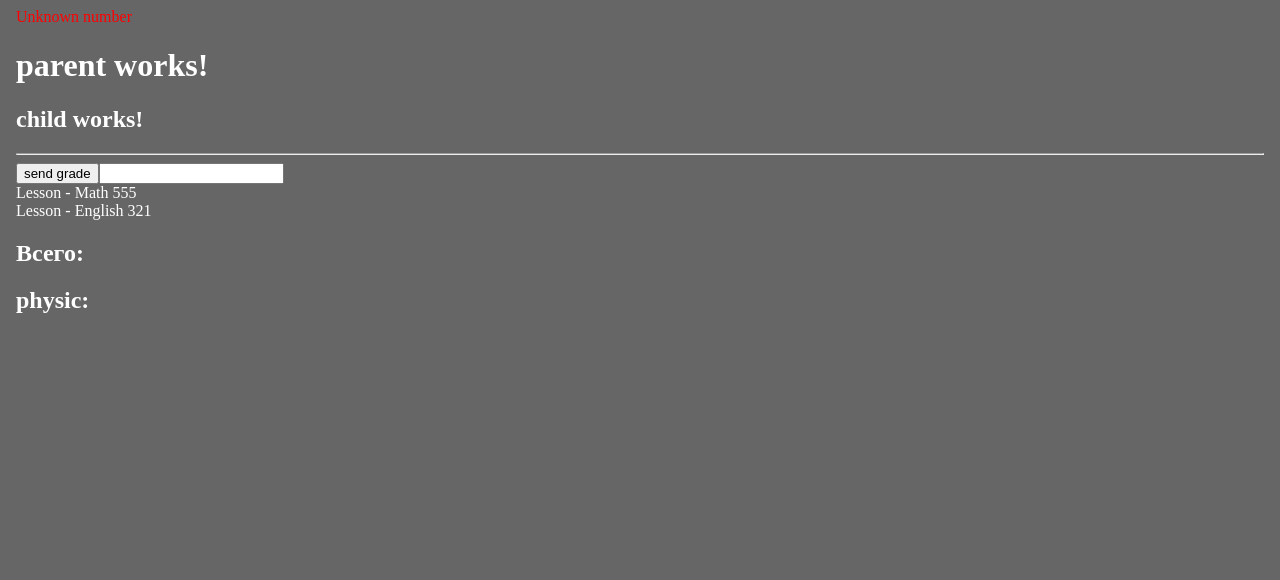
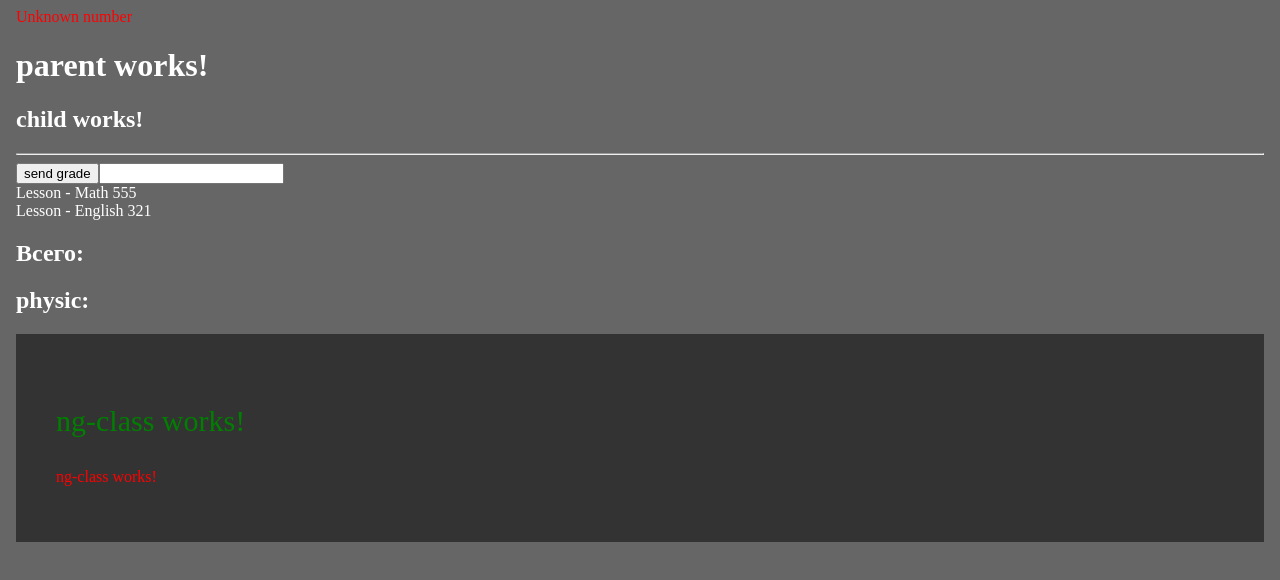
Before and after one commit to VictorSvetailo/Angular-Instagram-Prod, an Angular app: page / in a window 1280 px wide. Shown: the top 580 px of the page. Built offline with nearby package versions, Linux system fonts and the light colour scheme.

Commit message:
feat() NgClass

```diff
--- a/src/app/app.component.html
+++ b/src/app/app.component.html
@@ -39,6 +39,7 @@
 <!--    <h1>{{ textFormsModuleH }}</h1>-->
 <!--    <input type="text" [(ngModel)]="textFormsModuleH" />-->
     <inst-parent></inst-parent>
+    <inst-ng-class></inst-ng-class>
   </div>
   </body>
 </html>
--- a/src/app/app.module.ts
+++ b/src/app/app.module.ts
@@ -4,9 +4,10 @@ import { AppRoutingModule } from './app-routing.module'
 import { AppComponent } from './app.component'
 import { FormsModule } from '@angular/forms';
 import {ParentComponent} from './parent/parent.component';
+import { NgClassComponent } from './ng-class/ng-class.component';
 
 @NgModule({
-  declarations: [AppComponent, ParentComponent],
+  declarations: [AppComponent, ParentComponent, NgClassComponent],
   imports: [BrowserModule, AppRoutingModule, FormsModule],
   providers: [],
   bootstrap: [AppComponent],
--- /dev/null
+++ b/src/app/ng-class/ng-class.component.html
@@ -0,0 +1,7 @@
+
+<div class="back">
+  <p class="default success">ng-class works!</p>
+<!--  <p [ngClass]="'default success'">ng-class works!</p>-->
+<!--  <p [ngClass]="{default: true, success: isSuccess, error: !isSuccess}">ng-class works!</p>-->
+  <p [ngClass]="{error: isSuccess, 'default class2 class3' : !isSuccess}">ng-class works!</p>
+</div>
--- /dev/null
+++ b/src/app/ng-class/ng-class.component.scss
@@ -0,0 +1,22 @@
+.back{
+  background: #333;
+  padding: 40px;
+}
+
+.default{
+  color: white;
+  font-size: 20px;
+}
+
+.success{
+  color: green;
+  font-size: 30px;
+}
+
+.error{
+  color: red;
+}
+
+.size{
+  font-size: 30px;
+}
--- /dev/null
+++ b/src/app/ng-class/ng-class.component.ts
@@ -0,0 +1,16 @@
+import { Component } from '@angular/core';
+
+@Component({
+  selector: 'inst-ng-class',
+  templateUrl: './ng-class.component.html',
+  styleUrls: ['./ng-class.component.scss']
+})
+export class NgClassComponent {
+  isSuccess = false
+
+  constructor() {
+    setTimeout(()=>{
+      this.isSuccess = true
+    },2000)
+  }
+}
```
